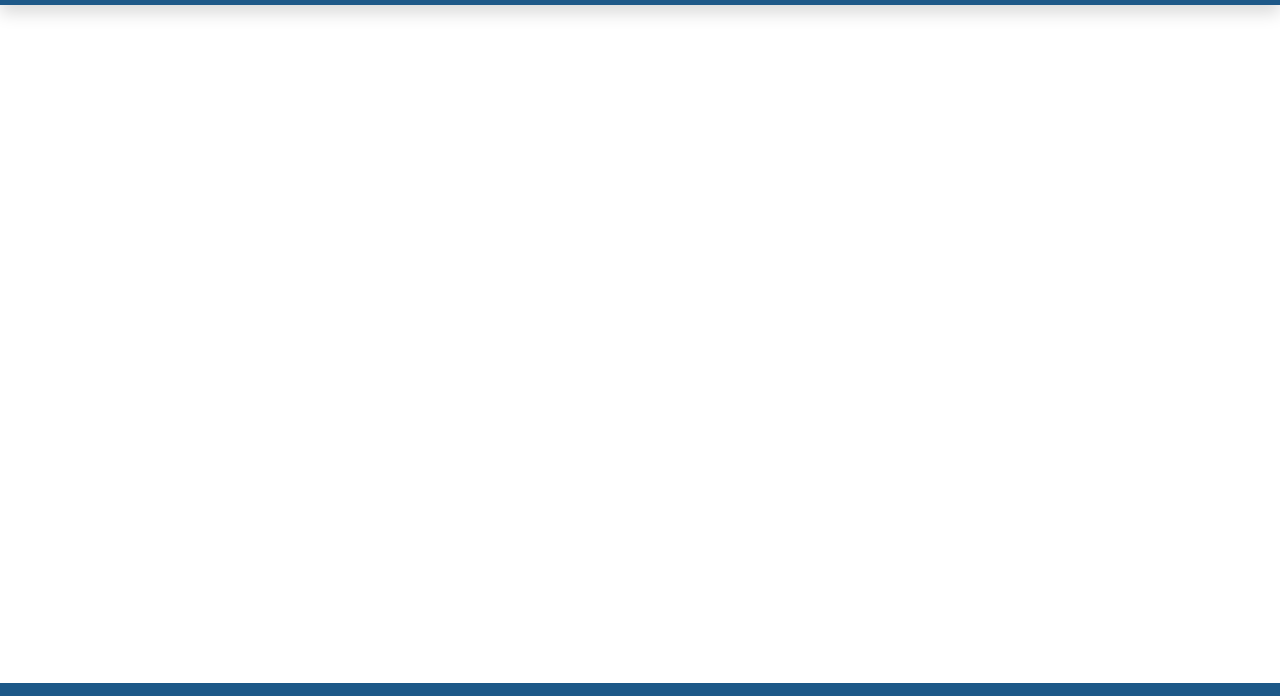
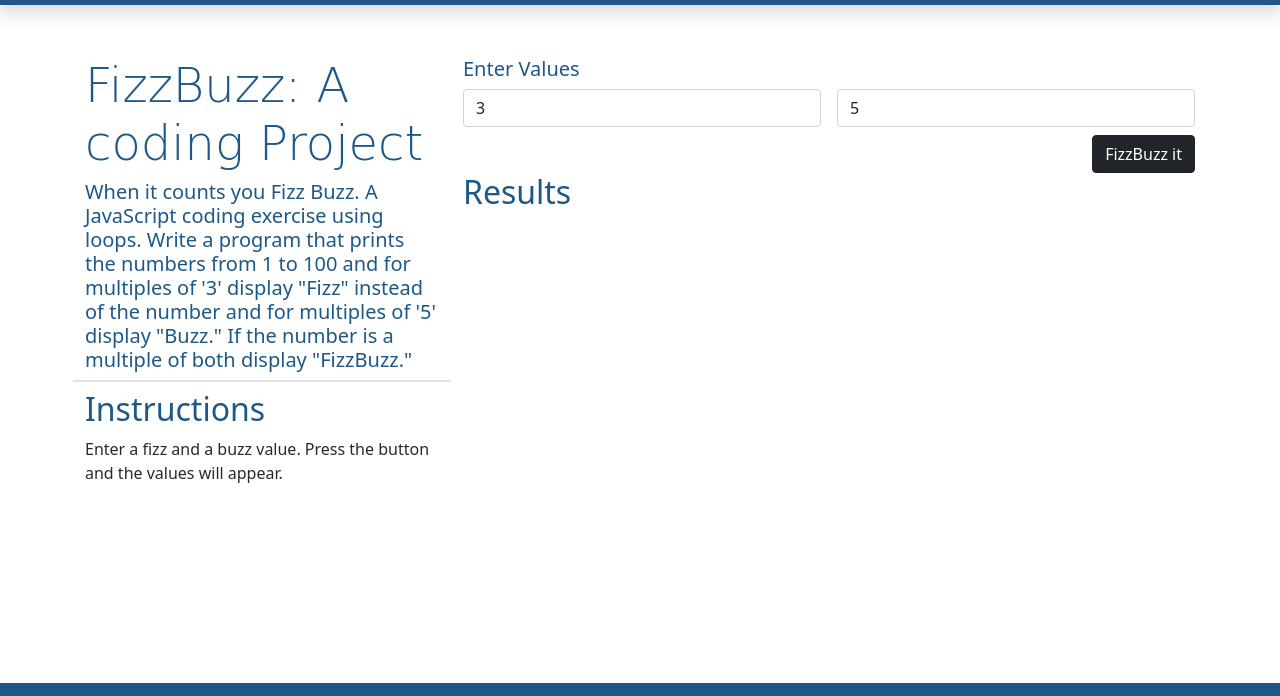
Before and after one commit to JoyfulReaper/FizzBuzz, a plain HTML site: page app.html in a window 1280 px wide. Shown: the part 51-747 px from the top of the page. Drawn offline with nearby package versions, Linux system fonts and the light colour scheme; a web font is replaced by a local one.

Commit message:
Layout App page with Bootstrap

```diff
--- a/app.html
+++ b/app.html
@@ -47,7 +47,7 @@
                         <a class="nav-link" href="./code.html">The Code</a>
                     </li>
                     <li class="nav-item">
-                        <a class="nav-link" target="_blank" href="https://github.com/JoyfulReaper">Git Repo</a>
+                        <a class="nav-link" target="_blank" href="https://github.com/JoyfulReaper/FizzBuzz">Git Repo</a>
                     </li>
                     <li class="nav-item">
                         <a class="nav-link" target="_blank" href="https://kgivler.com">About</a>
@@ -60,7 +60,42 @@
     <!-- Main Section -->
     <main class="flex-shrink-0">
         <div class="container mt-5">
+            <div class="row row-cols-1 row-cols-lg-2">
+                <div class="col-lg-4 col">
+                    <div class="row border-bottom border-2">
+                        <h1 class="display-5 logoFont">FizzBuzz: A coding Project</h1>
+                        <h4 class="lead">
+                            When it counts you Fizz Buzz. A JavaScript coding exercise using loops. Write a program that
+                        prints the numbers from 1 to 100 and for multiples of '3' display "Fizz" instead of the number and for multiples
+                        of '5' display "Buzz." If the number is a multiple of both display "FizzBuzz."
+                        </h4>
+                    </div>
+                    <div class="row">
+                        <h2 class="mt-2">Instructions</h2>
+                        <p>
+                            Enter a fizz and a buzz value. Press the button and the values will appear.
+                        </p>
+                    </div>
+                </div>
+                <div class="col-lg-8 col">
+                    <h5>Enter Values</h5>
+                    <form class="row gy-2 gx-3">
+                        <div class="col">
+                            <input id="fizz" class="form-control" type="number" placeholder="Fizz" value="3">
+                        </div>
+                        <div class="col">
+                            <input id="buzz" class="form-control" type="number" placeholder="Buzz" value="5">
+                        </div>
+                        <div class="col-12 d-flex justify-content-end">
+                            <button id="btnSubmit" type="button" class="btn btn-dark btn-large">FizzBuzz it</button>
+                        </div>
+                    </form>
 
+                    <div class="col-12">
+                        <h2>Results</h2>
+                    </div>
+                </div>
+            </div>
         </div>
     </main>
 
```
Also changed, not shown: code.html (+1 -1 lines).
